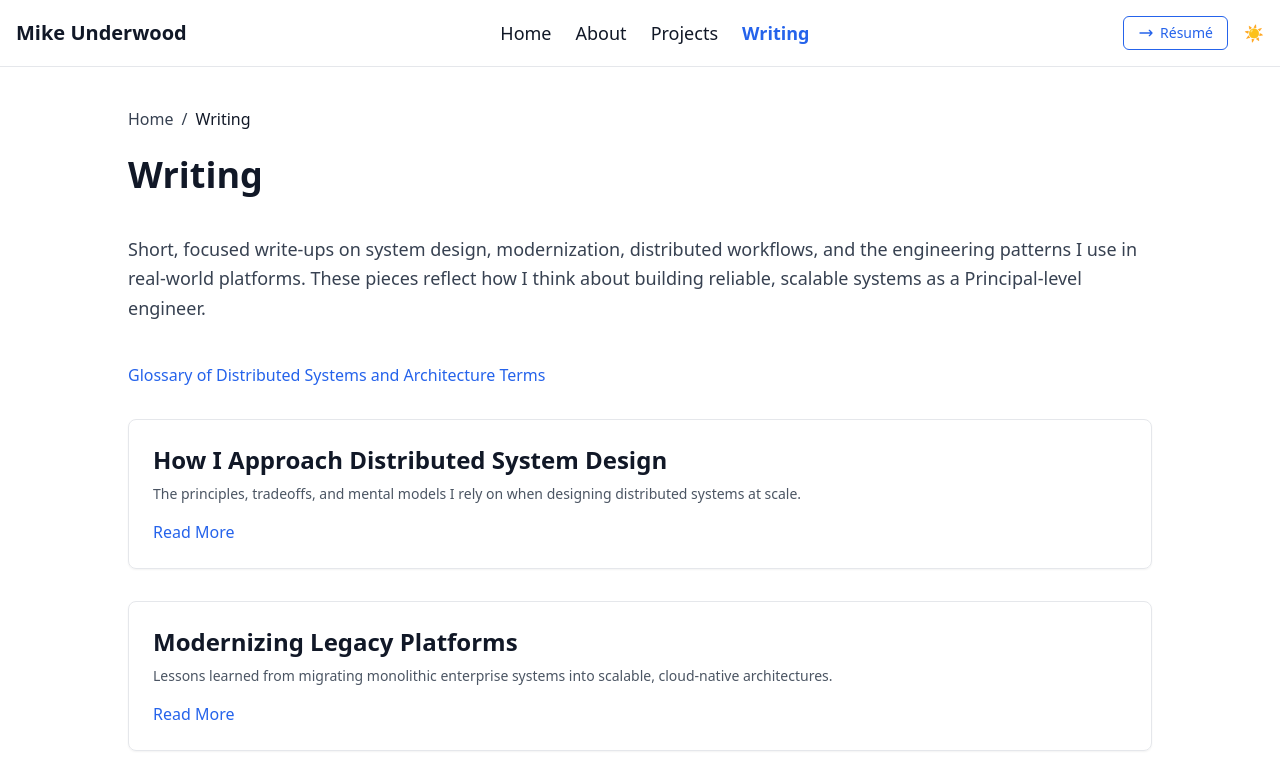
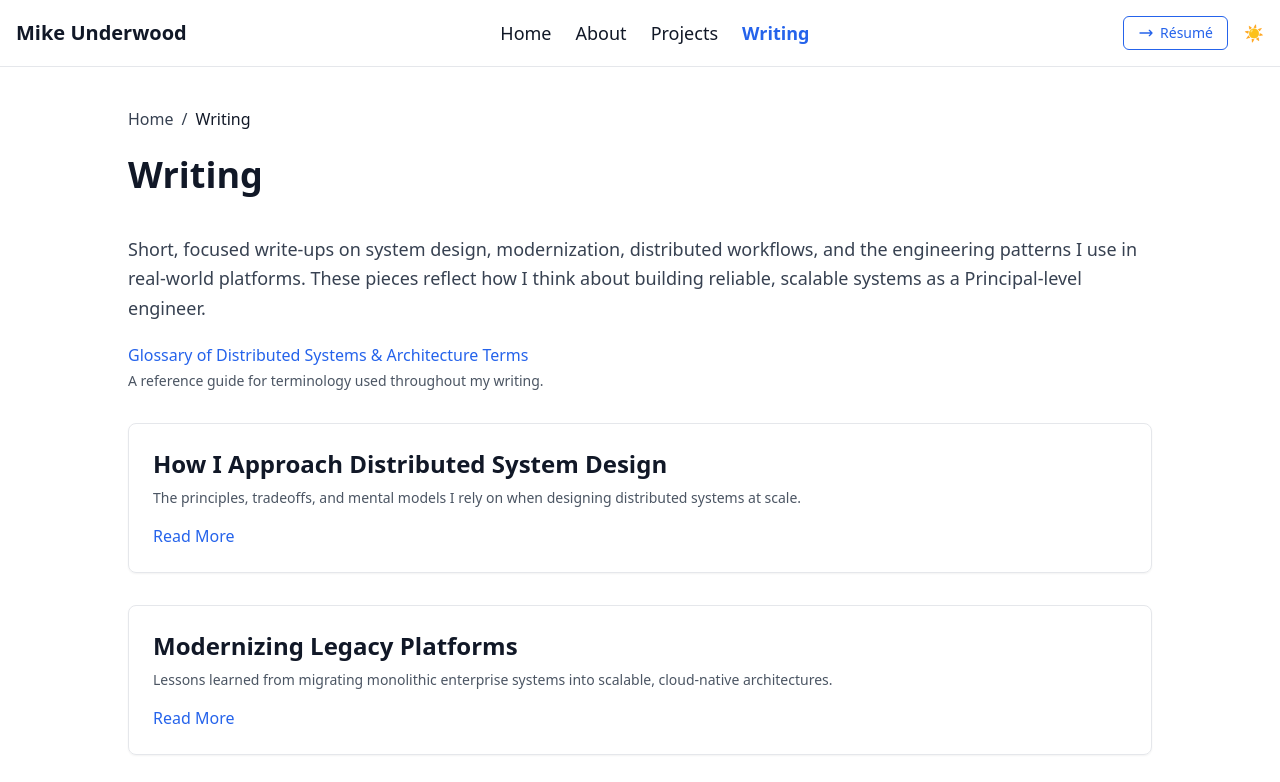
Before and after one commit to mikeeunderwood-ship-it/professional-engineering-portfolio, a React (Vite) app: page /writing in a window 1280 px wide. Shown: the top 782 px of the page. Built offline with nearby package versions, Linux system fonts and the light colour scheme.

Commit message:
1. Updated title and descriptions of under contruction projects 2. Default background to dark

```diff
--- a/index.html
+++ b/index.html
@@ -1,5 +1,5 @@
 <!doctype html>
-<html lang="en">
+<html lang="en" class="dark">
   <head>
     <meta charset="UTF-8" />
     <link rel="icon" type="image/svg+xml" href="/vite.svg" />
--- a/src/routes/Projects.tsx
+++ b/src/routes/Projects.tsx
@@ -19,10 +19,10 @@ export default function Projects() {
       link: "https://mikeeunderwood-seo-lead-generator.netlify.app/"
     },
     {
-      title: "Async & Concurrency Playground",
+      title: "Async & Concurrency (Demo)",
       status: "Under Construction",
       description:
-        "A hands-on demo showcasing async/await, Tasks, ValueTask, cancellation, parallelism, and performance patterns. Maps directly to Phase 1 of the Bootcamp.",
+        "A focused .NET demo exploring async/await, Tasks, ValueTask, cancellation, parallelism, and performance patterns. Designed to illustrate real‑world concurrency techniques and modern asynchronous engineering practices.",
       tech: "C#, .NET 8",
       link: null
     },
@@ -35,7 +35,7 @@ export default function Projects() {
       link: null
     },
     {
-      title: "Event-Driven Workflow Example",
+      title: "Event-Driven Workflow (Demo)",
       status: "Under Construction",
       description:
         "A small event-driven demo using queues, background processing, and retry logic to illustrate cloud-native patterns and distributed workflow design.",
--- a/src/routes/Writing.tsx
+++ b/src/routes/Writing.tsx
@@ -36,16 +36,21 @@ export default function Writing() {
 
         <h1 className="text-4xl font-bold mb-10">Writing</h1>
 
-        <p className="max-w-5xl text-lg leading-relaxed mb-10 text-gray-700 dark:text-gray-300">
+        <p className="max-w-5xl text-lg leading-relaxed mb-5 text-gray-700 dark:text-gray-300">
           Short, focused write-ups on system design, modernization, distributed workflows, and the engineering
           patterns I use in real-world platforms. These pieces reflect how I think about building reliable,
           scalable systems as a Principal-level engineer.
         </p>
 
         <div className="grid mb-8">
-          <a href="/writing/glossary" className="text-blue-600 dark:text-blue-400 hover:underline">
-            Glossary of Distributed Systems and Architecture Terms
+          <a
+            href="/writing/glossary"
+            className="text-blue-600 dark:text-blue-400 hover:underline">
+            Glossary of Distributed Systems & Architecture Terms
           </a>
+          <p className="text-sm text-gray-600 dark:text-gray-300 mt-1">
+            A reference guide for terminology used throughout my writing.
+          </p>
         </div>
 
         <div className="grid gap-8">
```
